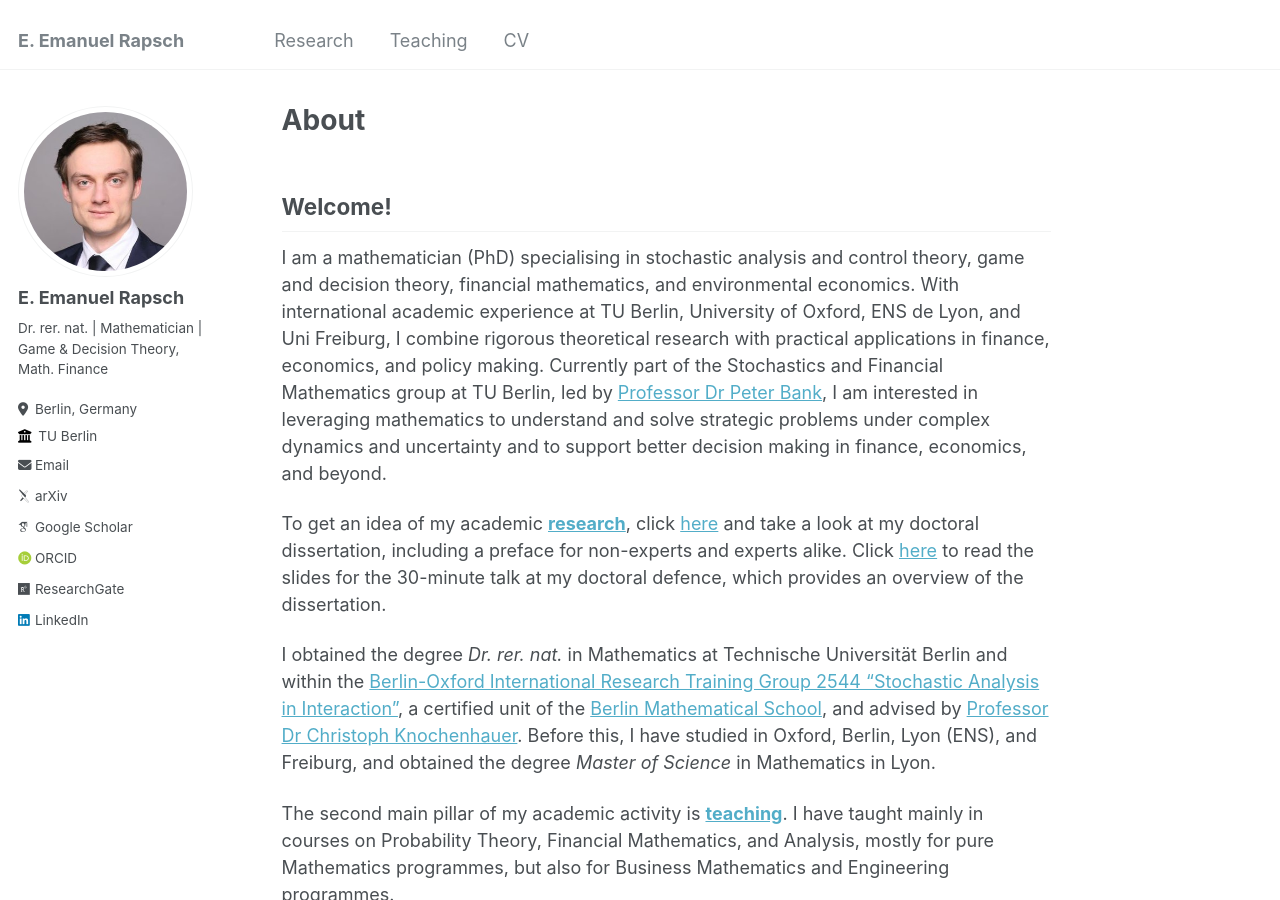
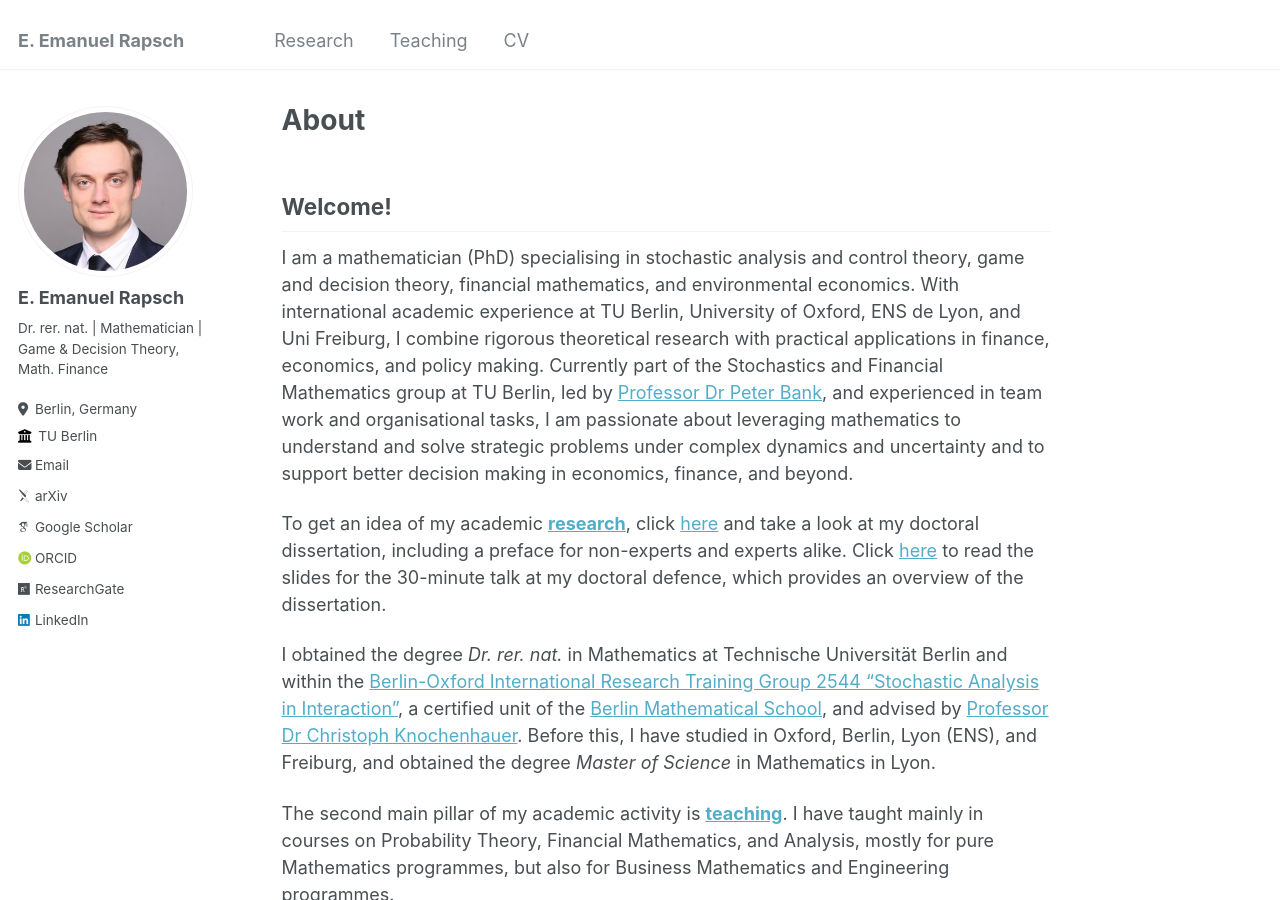
Before and after one commit to erapsch/erapsch.github.io, a Jekyll site: the page built from _pages/about.md, in a window 1280 px wide and 900 px high. Built offline with Jekyll 4.4.1, drawn with Linux system fonts in a browser that asks for light colours; some web fonts are replaced.

Commit message:
Added team work and organisational skill in "Welcome", swapped "economics" and "finance"

```diff
--- a/_pages/about.md
+++ b/_pages/about.md
@@ -9,7 +9,7 @@
 
 ## Welcome!
 
-I am a mathematician (PhD) specialising in stochastic analysis and control theory, game and decision theory, financial mathematics, and environmental economics. With international academic experience at TU Berlin, University of Oxford, ENS de Lyon, and Uni Freiburg, I combine rigorous theoretical research with practical applications in finance, economics, and policy making. Currently part of the Stochastics and Financial Mathematics group at TU Berlin, led by <a href="https://www3.math.tu-berlin.de/stoch/wp_bank/">Professor Dr Peter Bank</a>, I am interested in leveraging mathematics to understand and solve strategic problems under complex dynamics and uncertainty and to support better decision making in finance, economics, and beyond.
+I am a mathematician (PhD) specialising in stochastic analysis and control theory, game and decision theory, financial mathematics, and environmental economics. With international academic experience at TU Berlin, University of Oxford, ENS de Lyon, and Uni Freiburg, I combine rigorous theoretical research with practical applications in finance, economics, and policy making. Currently part of the Stochastics and Financial Mathematics group at TU Berlin, led by <a href="https://www3.math.tu-berlin.de/stoch/wp_bank/">Professor Dr Peter Bank</a>, and experienced in team work and organisational tasks, I am passionate about leveraging mathematics to understand and solve strategic problems under complex dynamics and uncertainty and to support better decision making in economics, finance, and beyond.
 
 To get an idea of my academic <a href="/research">**research**</a>, click <a href="https://doi.org/10.14279/depositonce-24410">here</a> and take a look at my doctoral dissertation, including a preface for non-experts and experts alike. Click <a href="{{ site.baseurl }}/files\On_the_Foundations_of_Dynamic_Games_and_Probability__Decision_Making_in_Stochastic_Extensive_Form.pdf">here</a> to read the slides for the 30-minute talk at my doctoral defence, which provides an overview of the dissertation.
 <!--<embed src="{{ site.baseurl }}/files\On_the_Foundations_of_Dynamic_Games_and_Probability__Decision_Making_in_Stochastic_Extensive_Form.pdf" width="600" height="700" type='application/pdf'> -->
```
